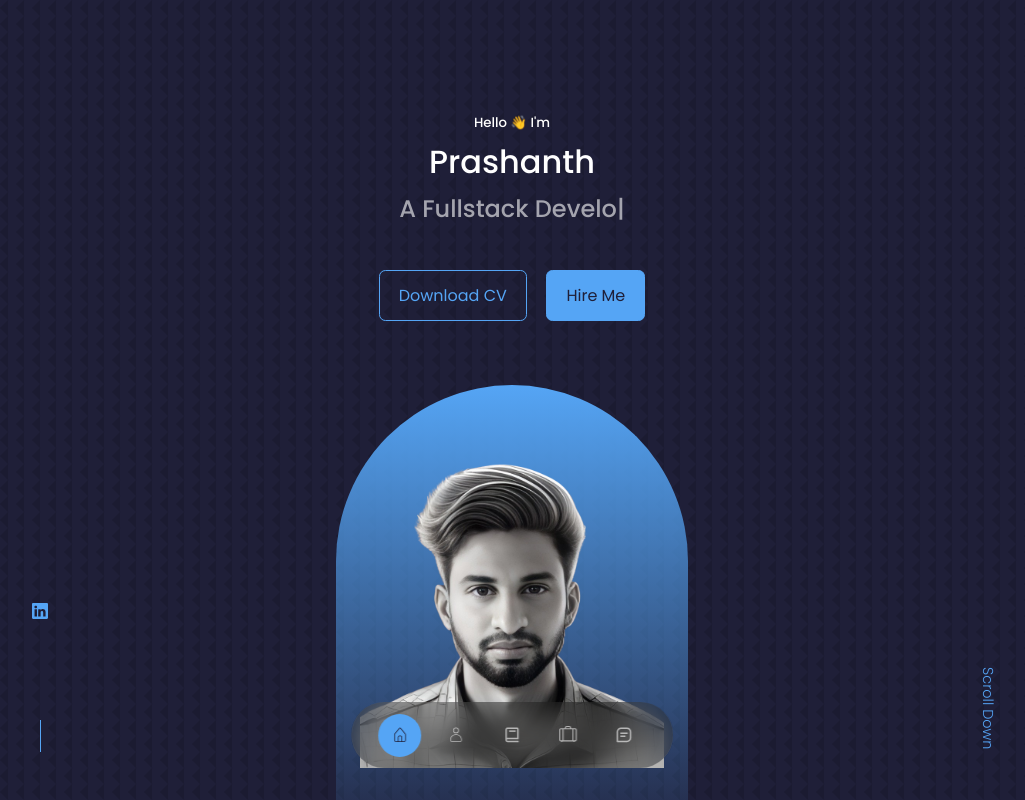
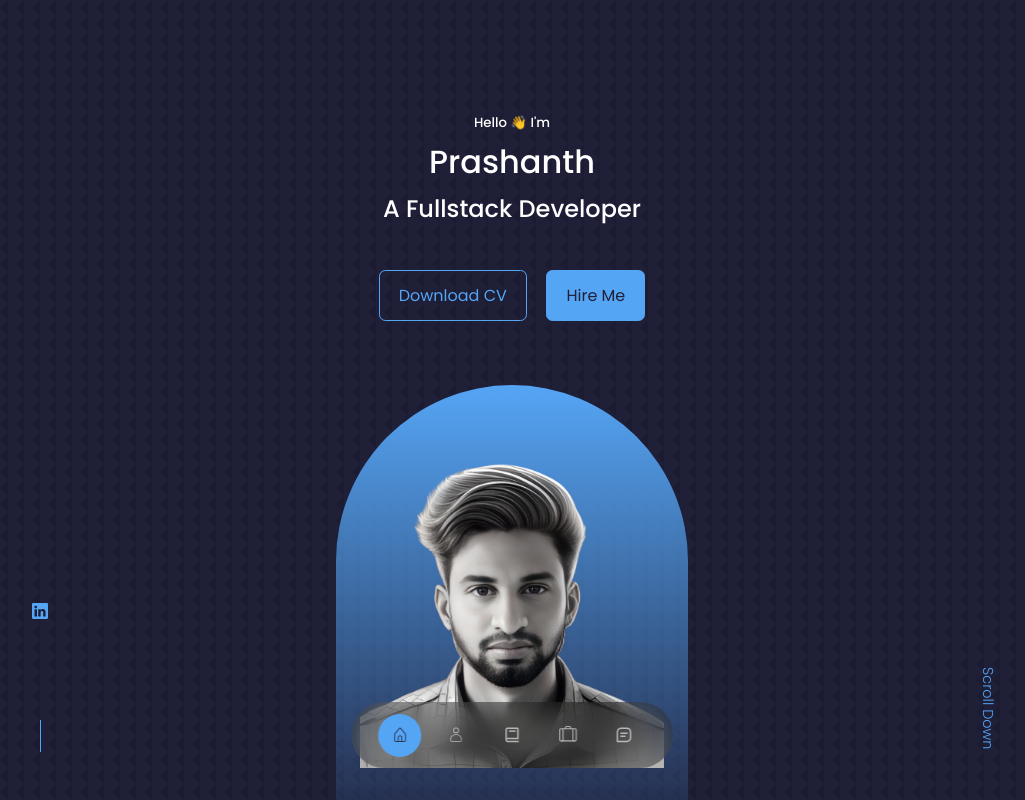
Before and after one commit to prashanthDev009/My-React_Portfolio, a React (Create React App) app: page / in a window 1280 px wide. Shown: the top 800 px of the page, without its empty margins (128-1153 px from the left). Built offline with nearby package versions, Linux system fonts and the light colour scheme; some icons are missing.

Commit message:
removed typed react

```diff
--- a/package.json
+++ b/package.json
@@ -13,7 +13,6 @@
     "react-dom": "^18.2.0",
     "react-icons": "^4.12.0",
     "react-scripts": "5.0.1",
-    "react-typed": "^1.2.0",
     "swiper": "^11.0.5",
     "web-vitals": "^2.1.4"
   },
--- a/src/components/header/Header.jsx
+++ b/src/components/header/Header.jsx
@@ -3,7 +3,7 @@ import "./header.css";
 import CTA from "./CTA";
 import ME from "../../assets/me.png";
 import HeaderSocials from "./HeaderSocials";
-import Typed from "react-typed";
+// import Typed from "react-typed";
 
 const Header = () => {
   return (
@@ -11,14 +11,15 @@ const Header = () => {
       <div className="container header__container">
         <h5>Hello {"👋"} I'm</h5>
         <h3>Prashanth</h3>
-        <h2 className="text-light">
+        {/* <h2 className="text-light">
           <Typed
             strings={["A Fullstack Developer"]}
             typeSpeed={70}
             backSpeed={40}
             loop
           />
-        </h2>
+        </h2> */}
+        <h2>A Fullstack Developer</h2>
         <CTA />
         <HeaderSocials />
 
```
